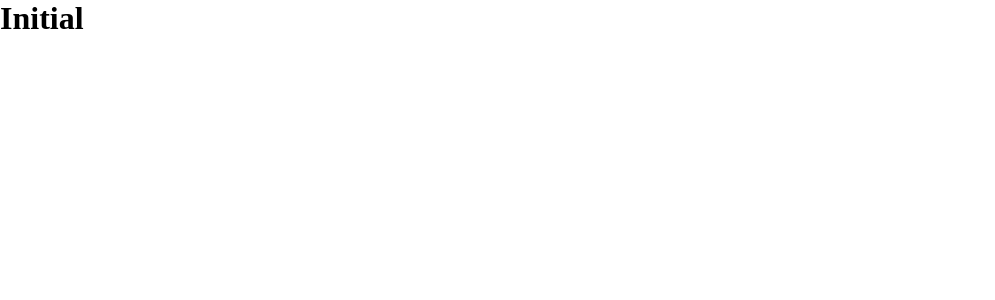
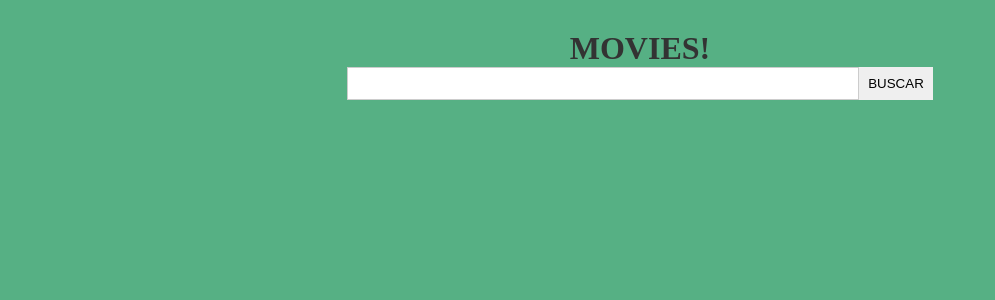
Before and after one commit to abraaoduarte/movies-playground, a Next.js app in the folder frontend/: page /movies in a window 1280 px wide. Shown: the top 300 px of the page, without its empty margins (0-995 px from the left). Built offline with nearby package versions, Linux system fonts and the light colour scheme; sample sign-in values are in the browser's storage.

Commit message:
feat: Create movie search

```diff
--- /dev/null
+++ b/frontend/src/components/Card/index.tsx
@@ -0,0 +1,60 @@
+/* eslint-disable @next/next/no-img-element */
+import Card from '@material-ui/core/Card';
+import CardMedia from '@material-ui/core/CardMedia';
+import CardContent from '@material-ui/core/CardContent';
+import CardActions from '@material-ui/core/CardActions';
+import IconButton from '@material-ui/core/IconButton';
+import Typography from '@material-ui/core/Typography';
+import FavoriteIcon from '@material-ui/icons/Favorite';
+import { makeStyles } from '@material-ui/core/styles';
+
+
+type Movie = {
+    Title: string;
+    Year: string;
+    imdbID: string;
+    Type: string;
+    Poster: string;
+}
+
+const useStyles = makeStyles({
+    root: {
+      maxWidth: 345,
+    },
+    media: {
+      height: 140,
+    },
+  });
+
+const CustomCard: React.FC<Movie> = ({ Poster,Title, Year, Type }) => {
+    const classes = useStyles();
+
+    return (
+        <Card>
+            <img
+                className="avatar"
+                alt="Movie poster"
+                src={Poster}
+            />
+
+          <CardContent>
+            <Typography gutterBottom variant="body2" component="strong">
+                {Title}
+            </Typography>
+            <Typography variant="body2" color="textSecondary" component="p">
+              {`Year: ${Year || 'Not informed'}`}
+            </Typography>
+            <Typography variant="body2" color="textSecondary" component="p">
+              {`Type: ${Type || 'Not informed'}`}
+            </Typography>
+          </CardContent>
+          <CardActions disableSpacing>
+            <IconButton aria-label="add to favorites">
+              <FavoriteIcon />
+            </IconButton>
+          </CardActions>
+        </Card>
+      );
+}
+
+export default CustomCard;
--- a/frontend/src/components/index.tsx
+++ b/frontend/src/components/index.tsx
@@ -1,2 +1,3 @@
 export { default as Input } from './Input';
 export { default as Button } from './Button';
+export { default as Card } from './Card';
--- a/frontend/src/pages/movies.tsx
+++ b/frontend/src/pages/movies.tsx
@@ -1,3 +1,13 @@
-export default function Home() {
-    return (<h1>Initial</h1>)
+import MoviesTemplate from '../templates/Movies'
+import Head from 'next/head'
+
+export default function Movies() {
+    return (
+      <>
+        <Head>
+          <title>Movies</title>
+        </Head>
+        <MoviesTemplate />
+      </>
+    )
   }
--- /dev/null
+++ b/frontend/src/templates/Movies/index.tsx
@@ -0,0 +1,74 @@
+import * as S from './styles'
+import Link from 'next/link'
+import React, { useState, useEffect } from 'react'
+import axios from 'axios'
+import CircularProgress from '@material-ui/core/CircularProgress';
+import { useRouter } from 'next/router'
+import { Card } from 'components'
+
+type Movie = {
+    Title: string;
+    Year: string;
+    imdbID: string;
+    Type: string;
+    Poster: string;
+}
+
+const Movies: React.FC = () => {
+    const router = useRouter()
+
+    const [token, setToken] = useState('');
+    const [search, setSearch] = useState('');
+    const [movies, setMovies] = useState<Movie[]>();
+    const [loading, setLoading] = useState(true)
+
+    useEffect(() => {
+        const getToken = localStorage.getItem('token');
+        if (getToken) {
+            setToken(getToken);
+            setLoading(false);
+            return;
+        }
+        router.push('/login')
+      });
+
+    const onSearch = async () => {
+        try {
+            setLoading(true)
+            const { data } = await axios.get(`http://localhost:3001/api/v1/movies/search?title=${search}`, {
+                headers: {
+                    Authorization: `Bearer ${token}`
+                }
+            })
+            setMovies(data.result.movies);
+            setLoading(false)
+        } catch (error) {
+            setLoading(false)
+        }
+    }
+
+    const handleChange = (event: React.ChangeEvent<HTMLInputElement>) => setSearch(event.currentTarget.value)
+
+    if (loading) {
+        return <CircularProgress />
+    }
+
+    return (
+        <S.Container>
+            <S.SearchContainer>
+                <h1>Movies!</h1>
+                <input type="text" onChange={handleChange} value={search} />
+                <button type="button" onClick={onSearch}>Buscar</button>
+            </S.SearchContainer>
+            <S.ContainerCard>
+                {movies?.map((movie) => (
+                    <S.WrapperCard key={movie.imdbID}>
+                        <Card {...movie} />
+                    </S.WrapperCard>
+                ))}
+            </S.ContainerCard>
+        </S.Container>
+    )
+}
+
+export default Movies;
--- /dev/null
+++ b/frontend/src/templates/Movies/styles.ts
@@ -0,0 +1,49 @@
+import styled from 'styled-components';
+
+export const Container = styled.div`
+    background-color: #56b084;
+    min-height: 100vh;
+    padding: 30px 0;
+    width: 100%;
+`
+
+export const SearchContainer = styled.div`
+    position: relative;
+    width: 50%;
+    max-width: 968px;
+    margin: 0 auto;
+    text-align: center;
+    h1 {
+        text-transform: uppercase;
+        color: #333;
+    }
+    input {
+        border: 1px solid #CCC;
+        width: 80%;
+        padding: 8px;
+    }
+    button {
+        padding: 9px;
+        border: none;
+        text-transform: uppercase;
+        cursor: pointer;
+        &:hover {
+            background-color: #CCC;
+        }
+    }
+`
+
+export const ContainerCard = styled.div`
+    position: relative;
+    width: 100%;
+    max-width: 968px;
+    margin: 30px auto;
+    display: grid;
+    grid-gap: 10px;
+    grid-template-columns: repeat(4, 1fr);
+`
+export const WrapperCard = styled.div`
+    .avatar {
+        width: 100%;
+    }
+`
```
